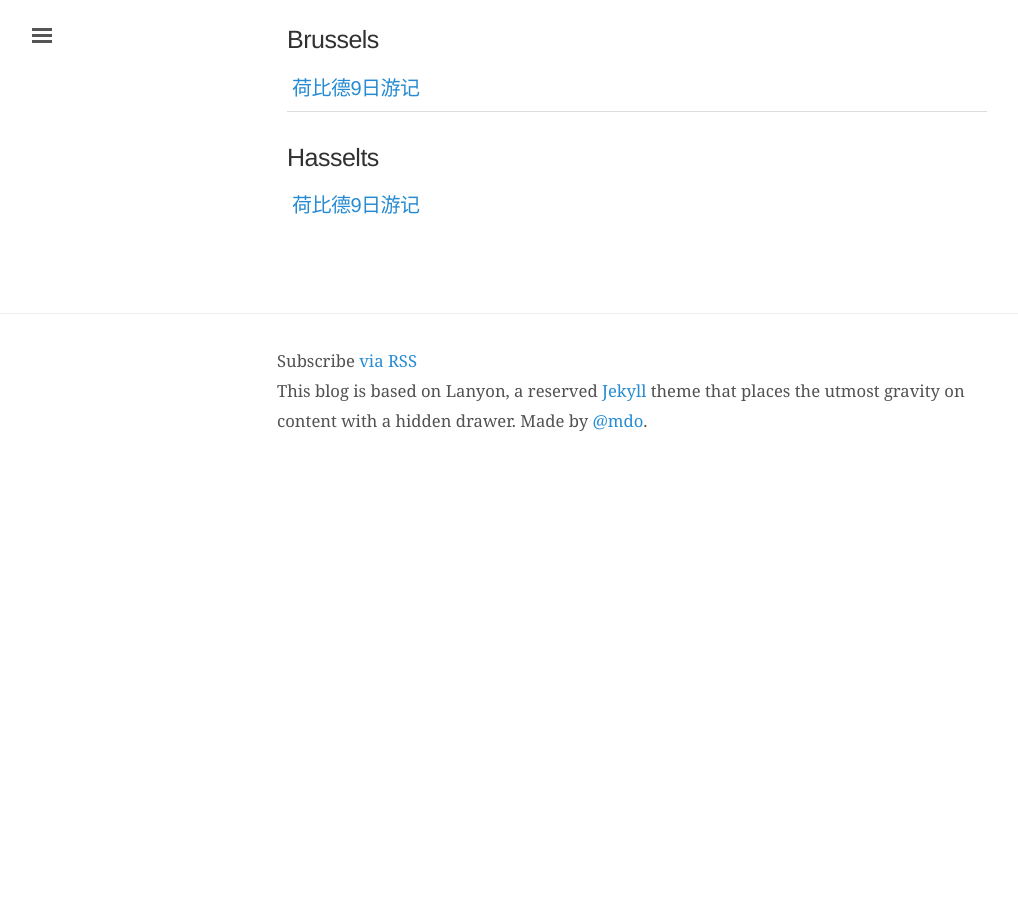
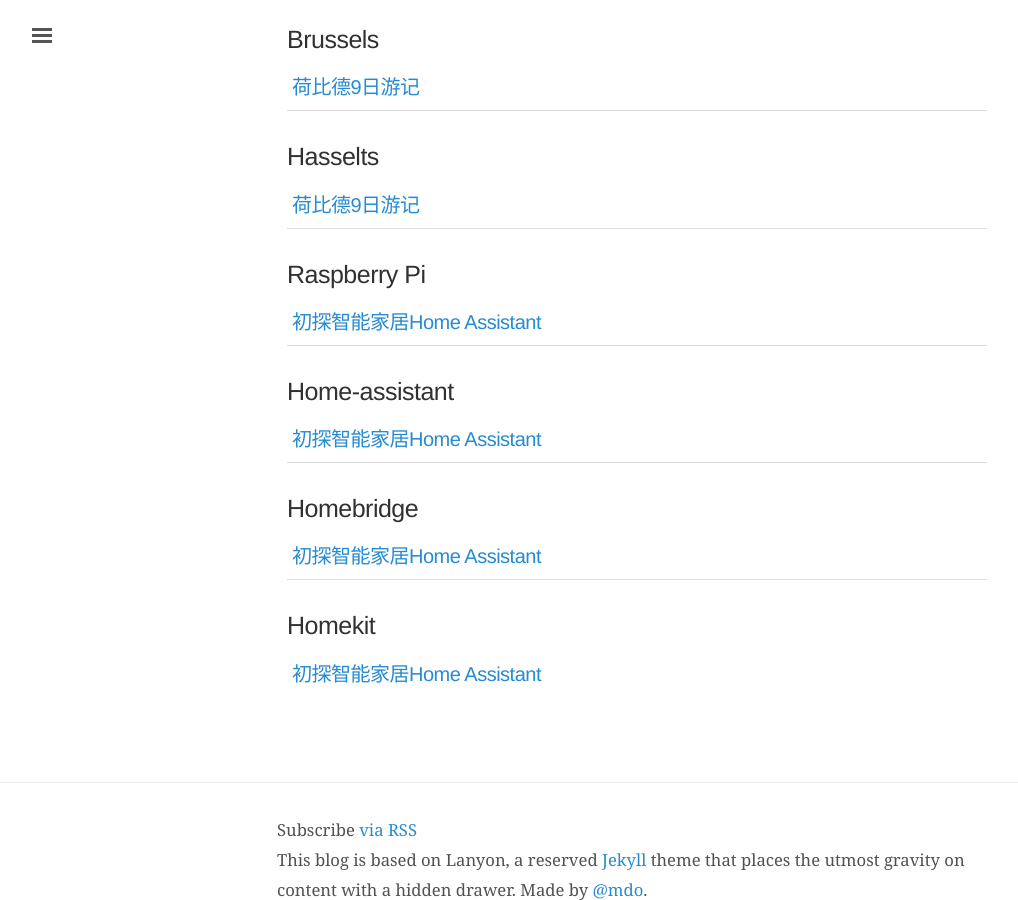
Before and after one commit to wittyfilter/wittyfilter.github.io, a Jekyll site: the page built from tags.md, in a window 1280 px wide and 900 px high, scrolled down 10164 px. Shown: the whole window, without its empty margins (3-1021 px from the left). Built offline with Jekyll 4.4.1, drawn with Linux system fonts in a browser that asks for light colours; some web fonts are replaced; before the commit the page ends 10599 px from its top, so only the background shows below that; some of the changed lines change nothing that is shown; some of the changed text lies outside the part shown.

Commit message:
Update Posts

````diff
--- a/_config.yml
+++ b/_config.yml
@@ -41,4 +41,3 @@ plugins:
   - jemoji
   - jekyll-paginate
   - jekyll-admin
-  - jekyll-algolia
--- /dev/null
+++ b/_posts/2018-12-10-Smart-Home.md
@@ -0,0 +1,66 @@
+---
+title: 初探智能家居Home Assistant
+layout: post
+categories:
+- Technique
+tags:
+- Raspberry Pi
+- Home-assistant
+- Homebridge
+- Homekit
+---
+
+## 0. 起因
+
+为什么要弄智能家居呢？来源于一个非常小的需求：家里的门锁总感觉不可靠，即使有了淘宝神器也不能完全安心，每天还是会纠结门是否关好。
+
+聊天的时候淡淡说有那种门窗传感器可以了解一下，于是乎上张大妈搜了一下，找到了一个讲小米智能家居全家桶排雷的文章，里面介绍到了Home Assistant开源智能家居平台，可以和苹果的Homekit进行对接，这样就可以在手机上监控家中的情况。
+
+这篇文章让我想起了国庆去托马斯家住的时候，早上七点钟灯会自动开起来，当时托马斯很自豪地说这是他设置的智能家居程式，让我羡慕不已，感觉有种赛博朋克的味道！正好，在实验室里面找到了闲置许久的树莓派，拿来做家庭控制中心正好不过了！
+
+那么，这么多智能家居平台，要选择哪一家呢？说到智能家居，每个公司都有自己的战略布局，有小米博联这样的“开放”平台（虽然加塞了自己的东西但是可以很好地接入第三方平台）和阿里京东这样的“半开放”平台（截止目前，天猫精灵AI联盟里面买的东西还是只能用天猫精灵控制，也就是从自家的app里面添加以外别无他法）。其实我们最经常能接触到的智能家居控制中心便是苹果的Homekit，界面非常符合苹果一贯的简洁风格，但是Homekit的配件都很贵，预算有限的人（包括我）常常会望而却步，才不得不考虑买其他家的智能家居产品。如果不介意都买一家公司的“全家桶”，那么这家公司自己的智能家庭APP已经可以满足你的需求。如果考虑到价格和性能，每种产品都选择了不同家的公司，最好的将他们整合在一起的方法便是第三方的开源平台。
+
+首先要介绍的便是Homebridge...
+
+另一个好选择便是Home Assistant，也是本文的重点...
+
+还有其他一些好平台，比如Domoticz，openHAB等等，笔者尚未接触过。根据网路上的描述，Domoticz用c++实现，体积小可扩展性高，但其中文社区不如Home Assistant活跃，文档也相对较少...
+
+所以，最后综合考虑，我选择了Home Assistant（HA，下同）作为控制中心，先来上一张效果图吧～对UI没有强迫症的我用的都是默认的UI设置。
+
+![]({{ site.baseurl }}/public/images/HA1.png)
+
+## 1. 前置条件
+
+### 1.1 硬件选择
+
+任何电脑都可以运行HA：笔记本、台式机、Mac、微型电脑...等等。选择树莓派的原因是自己刚好就有一块，而且放在那里常开功率也不会太大，不会进入睡眠模式。虽然亲测初代B版树莓派也是可以满足需求的，但是在编译安装HA和其他插件的过程中总会出现这样那样的错误，和内存与算力均有关系。考虑到未来会加入摄像头（ffmpeg），或者希望自带WiFi（可以放在任何角落而不需要放在路由器旁边），树莓派三代B+版本是最好的选择。
+
+### 1.2 操作系统及安装
+
+任何操作系统都可以！因为HA是基于Python的，所以简单给出命令：
+
+```zsh
+$ sudo pip3 install homeassistant
+```
+
+即可。随后运行
+```zsh
+$ sudo 	hass --open-ui
+```
+
+来以root权限运行HA，目的是为了安装一些必要的插件。等到安装好以后就可以以普通用户身份运行HA了！
+
+如果是在树莓派上，还可以考虑官方的[Hass.io](https://www.home-assistant.io/hassio/)，一个基于Docker的HA系统，将镜像烧录到SD卡上就可以即插即用！笔者不考虑Hass.io的原因是希望在树莓派上还可以运行一些别的程序，比如Homebridge或者媒体中心之类的，因此就选择了手动安装啦～
+
+## 2. 配置
+
+## 3. 设备
+
+## 4. 自动化
+
+## 5. 优化
+
+有时候，传感器的数值在某个时间会突然跳动很厉害，造成某些自动化的误触发（比如上述的空气质量差时自动打开空净），这时候就要使用一些方法来去掉这些outliers，或者通过滤波来让数据更加平滑。
+
+![]({{ site.baseurl }}/public/images/HA2.png)
````
Also changed, not shown: public/images/HA1.png (added), public/images/HA2.png (added).
